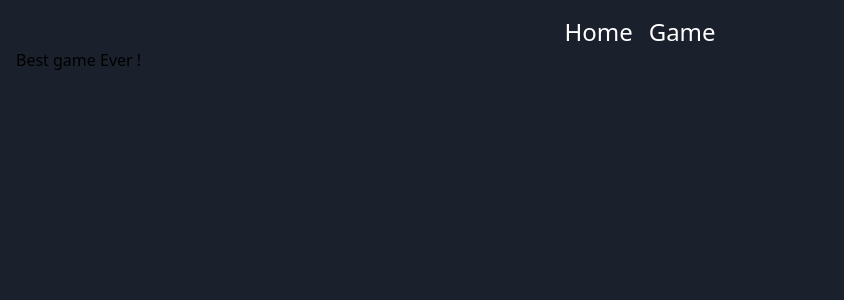
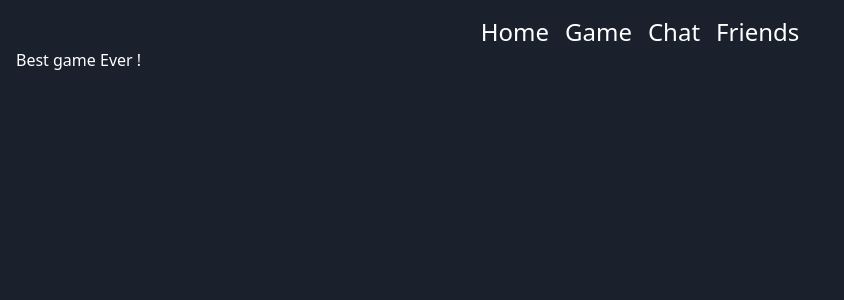
Before and after one commit to lieaks/ft_transcendence, a Vue app in the folder frontend/: page /game in a window 1280 px wide. Shown: the top 300 px of the page, without its empty margins (0-844 px from the left). Built offline with nearby package versions, Linux system fonts and the light colour scheme.

Commit message:
Add chat and friends to routerlink

```diff
--- a/frontend/src/App.vue
+++ b/frontend/src/App.vue
@@ -7,6 +7,8 @@
 		<nav class="flex justify-center gap-4 text-white text-2xl">
 			<RouterLink to="/">Home</RouterLink>
 			<RouterLink to="/game">Game</RouterLink>
+			<RouterLink to="/">Chat</RouterLink>
+			<RouterLink to="/">Friends</RouterLink>
 		</nav>
 		<RouterView />
 	</header>
--- a/frontend/src/views/GameView.vue
+++ b/frontend/src/views/GameView.vue
@@ -3,5 +3,5 @@
 </script>
 
 <template>
-	<h1>Best game Ever !</h1>
+	<h1 class="text-white text-1xl">Best game Ever !</h1>
 </template>
```
